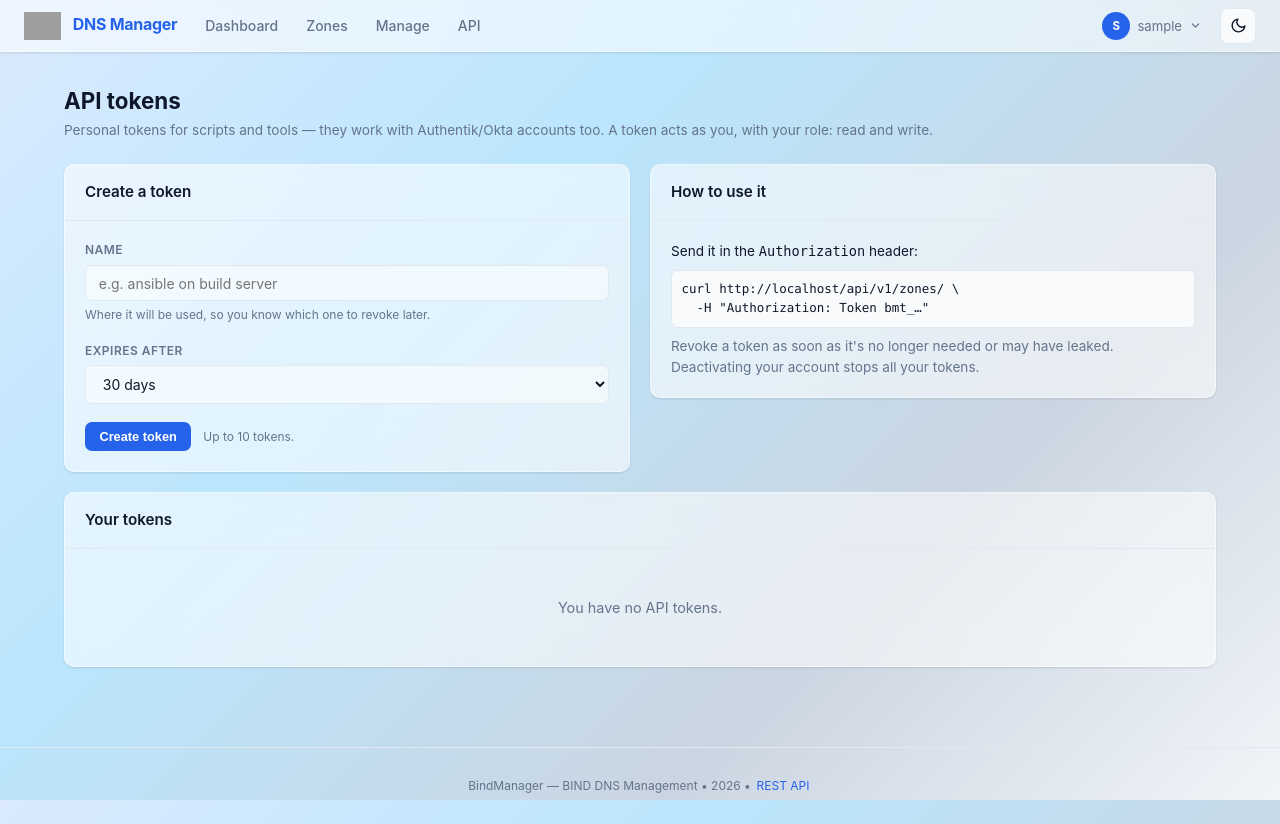
After one commit to WhatTheKel/bindmanager, a Django app: page /account/api-tokens/ in a window 1280 px wide. The commit adds this page. Run offline with Django 4.2, Linux system fonts and the light colour scheme; the visitor is signed in with stand-in values (Sample User, id 1); data that the repository does not hold is empty; parts of the project's set-up code (start-up, migrations or seed data) failed here and were passed over; grey boxes are pictures that could not be loaded.

Commit message:
Add personal API tokens (works for SSO users)
SSO (Authentik/Okta) users have no BindManager password, so they could
not get a JWT from /api/token/ and had no way to script the API.

Any logged-in user can now create personal API tokens from the user
menu (API tokens page): named, with an expiry (up to API_TOKEN_MAX_DAYS,
default 90), shown once with a copy button. Requests send
"Authorization: Token bmt_..." and act as the token's user with their
role. Only a SHA-256 hash and a short prefix are stored. Expired tokens
and tokens of deactivated users are refused; last use time and real
client IP are shown. Users revoke their own tokens; superusers can
revoke all of a user's tokens from Manage > Users > Edit. Creating and
revoking are audited (never with the token itself). Max 10 per user.

Also fix a 0.2.6 regression: the new copy button's .copy-btn style
clashed with the API reference page's own .copy-btn and squashed its
Copy buttons; the inline button is now .copy-inline. The delete
confirmation dialog can label its button ("Revoke").

```diff
--- a/apps/accounts/views.py
+++ b/apps/accounts/views.py
@@ -1,8 +1,19 @@
+from datetime import timedelta
+
+from django.conf import settings
+from django.contrib import messages
+from django.contrib.auth.decorators import login_required
 from django.contrib.auth.views import LoginView
 from django.http import HttpResponse, JsonResponse
+from django.shortcuts import get_object_or_404, redirect, render
+from django.utils import timezone
+from django.views.decorators.http import require_POST
 from rest_framework_simplejwt.views import TokenObtainPairView
 
+from apps.dns_manager.models import AuditLog
+
 from . import lockout
+from .models import ApiToken
 
 
 def _locked_response():
@@ -42,3 +53,92 @@ class LockoutTokenObtainPairView(TokenObtainPairView):
         if lockout.is_locked(request):
             return JsonResponse({'detail': lockout.LOCKED_MESSAGE}, status=429)
         return super().post(request, *args, **kwargs)
+
+
+# ── Personal API tokens ──────────────────────────────────────────────────────
+
+_NEW_TOKEN_SESSION_KEY = 'new_api_token'
+
+
+def expiry_choices():
+    """(days, label) pairs allowed by API_TOKEN_MAX_DAYS; 0 days = no expiry."""
+    max_days = settings.API_TOKEN_MAX_DAYS
+    days = [7, 30, 90, 365]
+    if max_days > 0:
+        days = sorted({d for d in days if d <= max_days} | {max_days})
+    choices = [(d, f'{d} days') for d in days]
+    if max_days == 0:
+        choices.append((0, 'No expiry'))
+    return choices
+
+
+def _audit(request, action, token_or_pk, detail):
+    AuditLog.objects.create(
+        user=request.user, action=action, entity_type='api_token',
+        entity_id=getattr(token_or_pk, 'pk', token_or_pk), detail=detail,
+    )
+
+
+@login_required
+def api_tokens(request):
+    """List, create and revoke the current user's personal API tokens."""
+    if request.method == 'POST':
+        name = (request.POST.get('name') or '').strip()[:100]
+        allowed = dict(expiry_choices())
+        try:
+            days = int(request.POST.get('days', ''))
+        except ValueError:
+            days = -1
+        if not name:
+            messages.error(request, 'Give the token a name, e.g. where it will be used.')
+        elif days not in allowed:
+            messages.error(request, 'Choose an expiry from the list.')
+        elif request.user.api_tokens.count() >= settings.API_TOKENS_PER_USER:
+            messages.error(request, f'You already have {settings.API_TOKENS_PER_USER} tokens. '
+                                    f'Revoke one you no longer use first.')
+        else:
+            expires = timezone.now() + timedelta(days=days) if days else None
+            token, raw = ApiToken.create_for(request.user, name, expires)
+            _audit(request, AuditLog.Action.CREATE, token,
+                   f'Created API token "{name}" ({token.key_prefix}…), '
+                   f'{"no expiry" if not days else f"expires in {days} days"}')
+            # Shown once on the next page load, then gone
+            request.session[_NEW_TOKEN_SESSION_KEY] = {'name': name, 'key': raw}
+            return redirect('api_tokens')
+        return redirect('api_tokens')
+
+    return render(request, 'accounts/api_tokens.html', {
+        'tokens': request.user.api_tokens.all(),
+        'new_token': request.session.pop(_NEW_TOKEN_SESSION_KEY, None),
+        'expiry_choices': expiry_choices(),
+        'default_days': 30 if 30 in dict(expiry_choices()) else expiry_choices()[0][0],
+        'max_tokens': settings.API_TOKENS_PER_USER,
+        'api_base': request.build_absolute_uri('/api/v1/'),
+    })
+
+
+@require_POST
+@login_required
+def revoke_api_token(request, pk):
+    """Revoke one of the current user's own tokens."""
+    token = get_object_or_404(ApiToken, pk=pk, user=request.user)
+    _audit(request, AuditLog.Action.DELETE, token,
+           f'Revoked API token "{token.name}" ({token.key_prefix}…)')
+    token.delete()
+    messages.success(request, f'API token "{token.name}" revoked.')
+    return redirect('api_tokens')
+
+
+@require_POST
+@login_required
+def revoke_user_tokens(request, user_id):
+    """Superusers: revoke every API token of a user (e.g. when they leave)."""
+    if not request.user.is_superuser:
+        return HttpResponse(status=403)
+    from django.contrib.auth import get_user_model
+    target = get_object_or_404(get_user_model(), pk=user_id)
+    count, _ = target.api_tokens.all().delete()
+    _audit(request, AuditLog.Action.DELETE, target.pk,
+           f'Revoked all {count} API token(s) of user {target.username}')
+    messages.success(request, f'Revoked {count} API token(s) of "{target.username}".')
+    return redirect('dns_manager:manage_user_edit', pk=target.pk)
--- a/config/urls.py
+++ b/config/urls.py
@@ -1,5 +1,6 @@
 from django.contrib import admin
 from django.urls import path, include
+from apps.accounts import views as account_views
 from apps.accounts.views import SmartLoginView
 
 admin.site.has_permission = lambda request: request.user.is_active and request.user.is_superuser
@@ -9,6 +10,11 @@ urlpatterns = [
     path('auth/', include('social_django.urls', namespace='social')),
     # Override login before the generic auth.urls include so our view wins
     path('accounts/login/', SmartLoginView.as_view(), name='login'),
+    path('account/api-tokens/', account_views.api_tokens, name='api_tokens'),
+    path('account/api-tokens/<int:pk>/revoke/', account_views.revoke_api_token,
+         name='revoke_api_token'),
+    path('account/users/<int:user_id>/revoke-tokens/', account_views.revoke_user_tokens,
+         name='revoke_user_tokens'),
     path('accounts/', include('django.contrib.auth.urls')),
     path('api/', include('apps.api.urls')),
     path('', include('apps.dns_manager.urls')),
--- a/frontend/static/css/theme.css
+++ b/frontend/static/css/theme.css
@@ -720,7 +720,7 @@ th {
 .key-cell { display: inline-block; max-width: 8ch; overflow: hidden; text-overflow: ellipsis; white-space: nowrap; vertical-align: bottom; }
 
 /* Copy-to-clipboard button (e.g. nameserver API keys) */
-.copy-btn {
+.copy-inline {
   position: relative;
   display: inline-flex; align-items: center; justify-content: center;
   width: 28px; height: 28px; padding: 0; margin-left: .2rem;
@@ -730,13 +730,13 @@ th {
   font: inherit; font-size: .7rem; cursor: pointer;
   transition: color .15s, border-color .15s, background .15s;
 }
-.copy-btn:hover { color: var(--primary); border-color: var(--primary); }
-.copy-btn:focus-visible { outline: 2px solid var(--primary); outline-offset: 2px; }
-.copy-btn .icon-done { display: none; }
-.copy-btn.copied { color: var(--success); border-color: var(--success); }
-.copy-btn.copied .icon-copy { display: none; }
-.copy-btn.copied .icon-done { display: inline; }
-.copy-btn.copy-failed { color: var(--warning); border-color: var(--warning); }
+.copy-inline:hover { color: var(--primary); border-color: var(--primary); }
+.copy-inline:focus-visible { outline: 2px solid var(--primary); outline-offset: 2px; }
+.copy-inline .icon-done { display: none; }
+.copy-inline.copied { color: var(--success); border-color: var(--success); }
+.copy-inline.copied .icon-copy { display: none; }
+.copy-inline.copied .icon-done { display: inline; }
+.copy-inline.copy-failed { color: var(--warning); border-color: var(--warning); }
 /* "Copied" / "Press Ctrl+C" bubble above the button — no layout shift */
 .copy-label {
   position: absolute; bottom: calc(100% + 4px); left: 50%; transform: translateX(-50%);
--- a/frontend/static/js/app.js
+++ b/frontend/static/js/app.js
@@ -40,8 +40,11 @@
     var modalCancel = $('#delete-modal-cancel');
     var modalOpen   = false;
 
-    function openDelete(url, label) {
+    var modalSubmit = $('#delete-modal-submit');
+
+    function openDelete(url, label, buttonText) {
       modalMsg.textContent = label;
+      if (modalSubmit) modalSubmit.textContent = buttonText || 'Delete';
       modalForm.action = url;
       modal.style.display = 'flex';
       modalOpen = true;
@@ -89,7 +92,8 @@
     $$('[data-delete-url]').forEach(function (el) {
       el.addEventListener('click', function (e) {
         e.preventDefault();
-        openDelete(el.dataset.deleteUrl, el.dataset.deleteLabel || 'Delete this item? This cannot be undone.');
+        openDelete(el.dataset.deleteUrl, el.dataset.deleteLabel || 'Delete this item? This cannot be undone.',
+                   el.dataset.deleteButton);
       });
     });
 
@@ -171,7 +175,7 @@
           // Couldn't reach the clipboard: select the key so Ctrl+C works
           btn.classList.add('copy-failed');
           if (label) label.textContent = 'Press Ctrl+C';
-          var key = btn.parentNode.querySelector('.key-cell');
+          var key = btn.parentNode.querySelector('.copy-source, .key-cell');
           if (key) {
             var range = document.createRange();
             range.selectNodeContents(key);
--- /dev/null
+++ b/frontend/templates/accounts/api_tokens.html
@@ -0,0 +1,115 @@
+{% extends "base.html" %}
+{% block title %}API tokens — {{ BRANDING_APP_NAME }}{% endblock %}
+
+{% block content %}
+<div class="page-header">
+  <div>
+    <div class="page-title">API tokens</div>
+    <div class="page-subtitle">
+      Personal tokens for scripts and tools — they work with Authentik/Okta accounts too.
+      A token acts as you, with your role:
+      {% if user.is_staff %}read and write{% else %}read only{% endif %}.
+    </div>
+  </div>
+</div>
+
+{% if new_token %}
+<div class="card" style="margin-bottom:1.25rem;border-color:var(--success)">
+  <div class="card-body">
+    <div style="font-weight:600;margin-bottom:.35rem">Token "{{ new_token.name }}" created</div>
+    <p class="text-sm" style="margin-bottom:.75rem">
+      Copy it now and store it somewhere safe. <strong>It won't be shown again</strong> —
+      if you lose it, revoke it and create a new one.
+    </p>
+    <div style="display:flex;align-items:center;gap:.35rem;flex-wrap:wrap">
+      <code class="copy-source monospace" style="word-break:break-all;padding:.4rem .6rem;border:1px solid var(--border);border-radius:6px;background:var(--surface-2)">{{ new_token.key }}</code>
+      <button type="button" class="copy-inline" data-copy="{{ new_token.key }}"
+              title="Copy the token" aria-label="Copy the new API token">
+        <svg class="icon-copy" aria-hidden="true" viewBox="0 0 24 24" width="14" height="14" fill="none" stroke="currentColor" stroke-width="2" stroke-linecap="round" stroke-linejoin="round"><rect x="9" y="9" width="13" height="13" rx="2"/><path d="M5 15H4a2 2 0 0 1-2-2V4a2 2 0 0 1 2-2h9a2 2 0 0 1 2 2v1"/></svg>
+        <svg class="icon-done" aria-hidden="true" viewBox="0 0 24 24" width="14" height="14" fill="none" stroke="currentColor" stroke-width="2.5" stroke-linecap="round" stroke-linejoin="round"><polyline points="20 6 9 17 4 12"/></svg>
+        <span class="copy-label" aria-live="polite"></span>
+      </button>
+    </div>
+  </div>
+</div>
+{% endif %}
+
+<div class="grid-2col align-start">
+  <div class="card">
+    <div class="card-header">Create a token</div>
+    <div class="card-body">
+      <form method="post">
+        {% csrf_token %}
+        <div class="form-group">
+          <label class="form-label" for="token-name">Name</label>
+          <input class="form-input" id="token-name" name="name" maxlength="100" required
+                 placeholder="e.g. ansible on build server">
+          <div class="form-hint">Where it will be used, so you know which one to revoke later.</div>
+        </div>
+        <div class="form-group">
+          <label class="form-label" for="token-days">Expires after</label>
+          <select class="form-input form-select" id="token-days" name="days">
+            {% for days, label in expiry_choices %}
+            <option value="{{ days }}"{% if days == default_days %} selected{% endif %}>{{ label }}</option>
+            {% endfor %}
+          </select>
+        </div>
+        <button type="submit" class="btn btn-primary">Create token</button>
+        <span class="text-xs text-muted" style="margin-left:.5rem">Up to {{ max_tokens }} tokens.</span>
+      </form>
+    </div>
+  </div>
+
+  <div class="card">
+    <div class="card-header">How to use it</div>
+    <div class="card-body text-sm">
+      <p style="margin-bottom:.5rem">Send it in the <code>Authorization</code> header:</p>
+<pre class="monospace" style="white-space:pre-wrap;word-break:break-all;padding:.6rem;border:1px solid var(--border);border-radius:6px;background:var(--surface-2);font-size:.78rem">curl {{ api_base }}zones/ \
+  -H "Authorization: Token bmt_…"</pre>
+      <p class="text-muted" style="margin-top:.5rem">
+        Revoke a token as soon as it's no longer needed or may have leaked.
+        Deactivating your account stops all your tokens.
+      </p>
+    </div>
+  </div>
+</div>
+
+<div class="card" style="margin-top:1.25rem">
+  <div class="card-header">Your tokens</div>
+  {% if tokens %}
+  <div class="table-wrap">
+    <table class="table-actions">
+      <thead>
+        <tr><th>Name</th><th>Token</th><th>Created</th><th>Expires</th><th>Last used</th>
+            <th style="text-align:right">Actions</th></tr>
+      </thead>
+      <tbody>
+        {% for t in tokens %}
+        <tr>
+          <td style="font-weight:600">{{ t.name }}</td>
+          <td class="monospace text-sm text-muted">{{ t.key_prefix }}…</td>
+          <td class="text-sm" title="{{ t.created_at|date:'Y-m-d H:i' }}">{{ t.created_at|date:'Y-m-d' }}</td>
+          <td class="text-sm">
+            {% if t.is_expired %}<span class="badge badge-red">Expired</span>
+            {% elif t.expires_at %}<span title="{{ t.expires_at|date:'Y-m-d H:i' }}">{{ t.expires_at|date:'Y-m-d' }}</span>
+            {% else %}<span class="badge badge-amber">Never</span>{% endif %}
+          </td>
+          <td class="text-sm">
+            {% if t.last_used_at %}<span title="from {{ t.last_used_ip }}">{{ t.last_used_at|timesince }} ago</span>
+            {% else %}<span class="text-muted">never</span>{% endif %}
+          </td>
+          <td style="text-align:right">
+            <a href="{% url 'revoke_api_token' t.pk %}" class="btn btn-ghost btn-xs text-danger"
+               data-delete-url="{% url 'revoke_api_token' t.pk %}" data-delete-button="Revoke"
+               data-delete-label="Revoke the token &quot;{{ t.name }}&quot;? Anything using it stops working immediately.">Revoke</a>
+          </td>
+        </tr>
+        {% endfor %}
+      </tbody>
+    </table>
+  </div>
+  {% else %}
+  <div class="empty"><p>You have no API tokens.</p></div>
+  {% endif %}
+</div>
+{% endblock %}
--- a/frontend/templates/base.html
+++ b/frontend/templates/base.html
@@ -66,6 +66,12 @@
             {% else %}<span class="badge badge-neutral" style="font-size:.65rem">User</span>{% endif %}
           </span>
         </div>
+        <a href="{% url 'api_tokens' %}" class="user-menu-item">
+          <svg viewBox="0 0 24 24" width="14" height="14" fill="none" stroke="currentColor" stroke-width="2" stroke-linecap="round" stroke-linejoin="round" aria-hidden="true">
+            <path d="M21 2l-2 2m-7.61 7.61a5.5 5.5 0 1 1-7.78 7.78 5.5 5.5 0 0 1 7.78-7.78zm0 0L15.5 7.5m0 0l3 3L22 7l-3-3m-3.5 3.5L19 4"/>
+          </svg>
+          API tokens
+        </a>
         <form method="post" action="{% url 'logout' %}">
           {% csrf_token %}
           <button type="submit" class="user-menu-item danger">
@@ -131,7 +137,7 @@
       <button type="button" class="btn btn-ghost" id="delete-modal-cancel">Cancel</button>
       <form id="delete-modal-form" method="post" action="#" style="display:inline">
         {% csrf_token %}
-        <button type="submit" class="btn btn-danger">Delete</button>
+        <button type="submit" class="btn btn-danger" id="delete-modal-submit">Delete</button>
       </form>
     </div>
   </div>
--- a/frontend/templates/manage/nameserver_list.html
+++ b/frontend/templates/manage/nameserver_list.html
@@ -49,7 +49,7 @@
           <td class="monospace">{{ ns.address }}</td>
           <td class="monospace text-sm" style="color:var(--text-muted);white-space:nowrap">
             <span class="key-cell" title="Shortened — use the copy button for the full key">{{ ns.api_key }}</span>
-            <button type="button" class="copy-btn" data-copy="{{ ns.api_key }}"
+            <button type="button" class="copy-inline" data-copy="{{ ns.api_key }}"
                     title="Copy the full API key (for the agent's config.ini)"
                     aria-label="Copy API key for {{ ns.name }}">
               <svg class="icon-copy" aria-hidden="true" viewBox="0 0 24 24" width="14" height="14" fill="none" stroke="currentColor" stroke-width="2" stroke-linecap="round" stroke-linejoin="round"><rect x="9" y="9" width="13" height="13" rx="2"/><path d="M5 15H4a2 2 0 0 1-2-2V4a2 2 0 0 1 2-2h9a2 2 0 0 1 2 2v1"/></svg>
```
Also changed, not shown: apps/accounts/models.py (added, +60 -0 lines), apps/accounts/token_auth.py (added, +38 -0 lines), config/settings/base.py (+8 -0 lines), frontend/templates/api/docs.html (+24 -2 lines), frontend/templates/manage/user_form.html (+34 -0 lines), tests/test_api_tokens.py (added, +180 -0 lines), README.md, apps/accounts/migrations/0001_api_tokens.py (added), apps/accounts/migrations/__init__.py (added), 1 other file.
